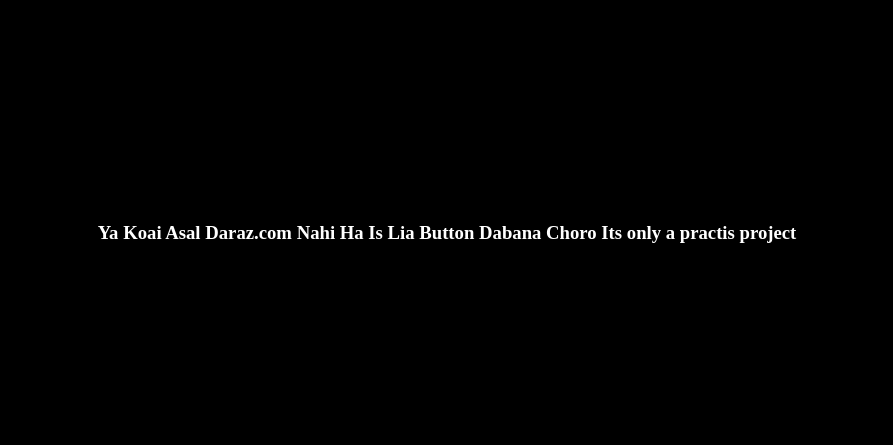
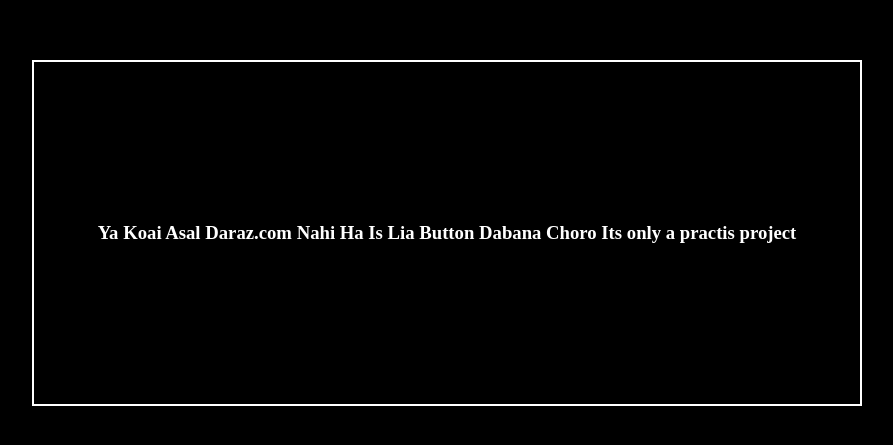
Before and after one commit to HassaanMemon026/Similer-Daraz, a plain HTML site: page about.html in a window 1280 px wide. Shown: the part 167-612 px from the top of the page, without its empty margins (193-1086 px from the left). Drawn offline with Linux system fonts and the light colour scheme.

Commit message:
Update about.html

```diff
--- a/about.html
+++ b/about.html
@@ -21,6 +21,14 @@
             background-color: black;
             color: white;
         }
+         h3{
+            padding: 20vh 5vw;
+            border: 2px solid white;
+        }
+        h3:hover{
+            text-decoration: underline;
+            transition: underline 0.5s linear ;
+        }
     </style>
 </head>
 
```
